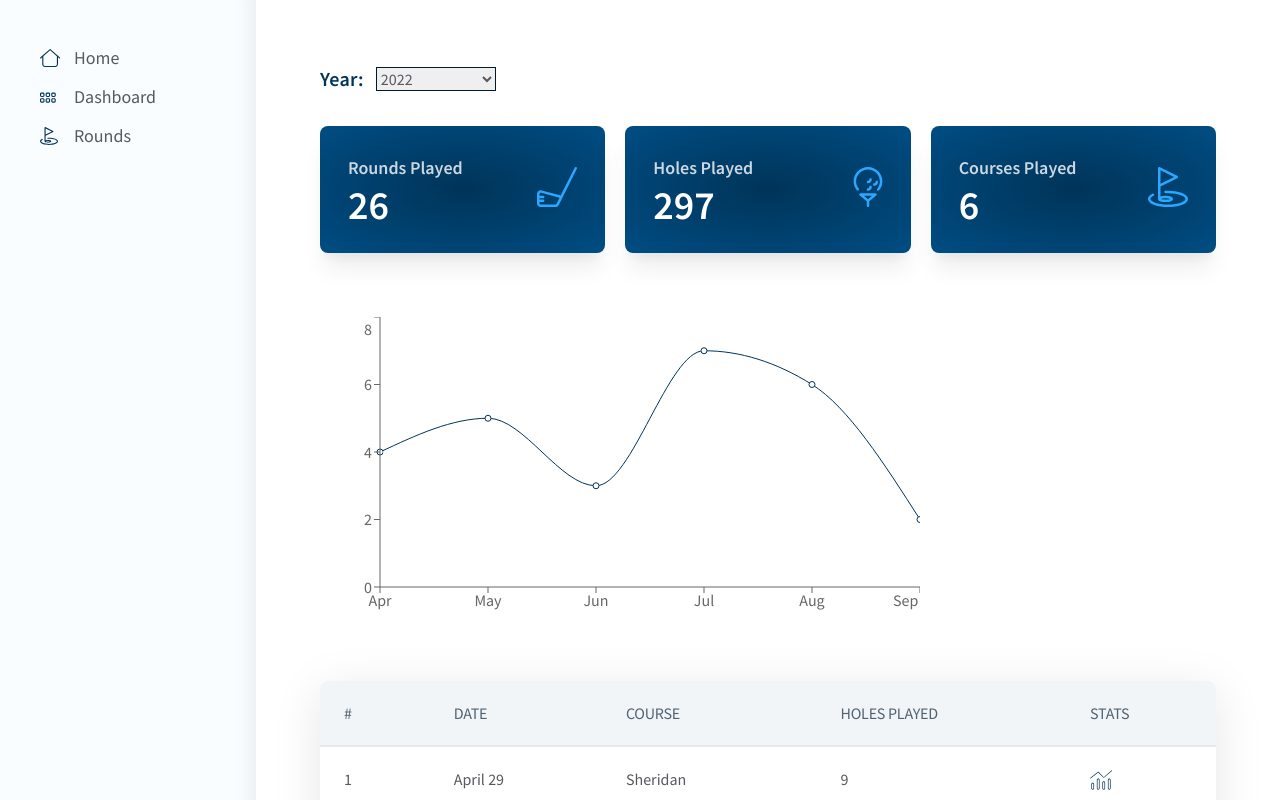
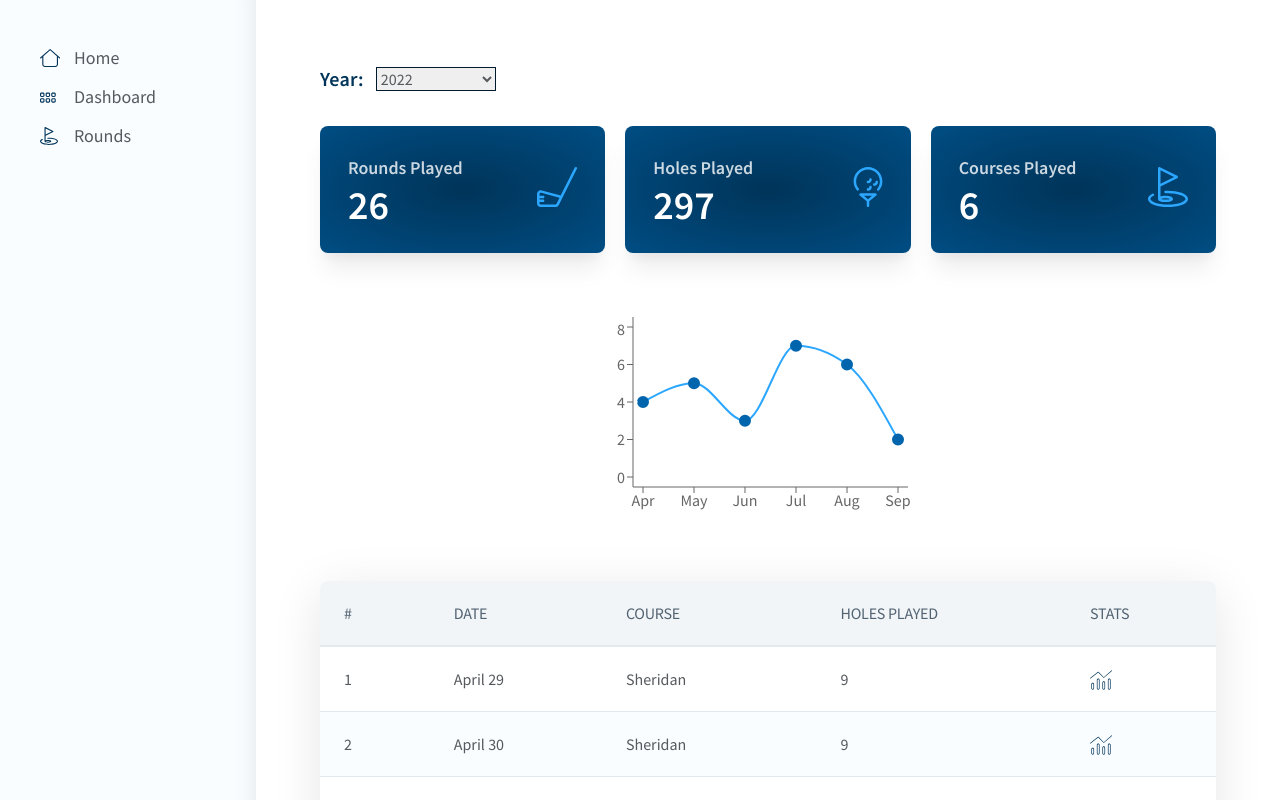
Before and after one commit to dkersten/golf-scorecard-v1, a React (Create React App) app: page /rounds in a window 1280 px wide. Shown: the top 800 px of the page. Built offline with nearby package versions, Linux system fonts and the light colour scheme.

Commit message:
styled line graph component

```diff
--- a/src/Components/LineGraph.js
+++ b/src/Components/LineGraph.js
@@ -1,17 +1,26 @@
+// libraries
 import { LineChart, Line, CartesianGrid, XAxis, YAxis, Tooltip } from 'recharts'
+
+// styling
+import '../styling/components/LineGraph.scss'
 
 const LineGraph = () => {
     const graphData = [{name: 'Apr', rounds: 4}, {name: 'May', rounds: 5}, {name: 'Jun', rounds: 3}, {name: 'Jul', rounds: 7}, {name: 'Aug', rounds: 6}, {name: 'Sep', rounds: 2}]
 
     return(
-        <div className='graph-container'>
-            <LineChart width={600} height={300} data={graphData} margin={{ top: 0, right: 0, bottom: 0, left: 0 }}>
-                <Line type="monotone" dataKey="rounds" stroke="#003459" />
-                <CartesianGrid stroke="#fff" strokeDasharray="5 500" />
-                <XAxis dataKey="name" />
-                <YAxis dataKey="rounds" />
-                <Tooltip />
-            </LineChart>
+        <div className='line-graph-container'>
+                <LineChart
+                    height={200}
+                    width={350}
+                    data={graphData}
+                    margin={{ top: 0, right: 10, bottom: 0, left: 5 }}
+                >
+                    <Line strokeWidth={2} type="monotone" dataKey="rounds" stroke="#2ca7ff" dot={{stroke: '#0065ad', strokeWidth: 6}} />
+                    <CartesianGrid stroke="#fff" strokeDasharray="5 500" />
+                    <XAxis dataKey="name" padding={{ left: 10, right: 10 }} />
+                    <YAxis dataKey="rounds" padding={{ bottom: 10, top: 10 }} />
+                    <Tooltip />
+                </LineChart>
         </div>
     )
 }
--- /dev/null
+++ b/src/styling/components/LineGraph.scss
@@ -0,0 +1,11 @@
+@import '../config.scss';
+
+.line-graph-container {
+    .recharts-wrapper {
+        margin: auto;
+    }
+
+    .recharts-surface {
+        margin-left: -25px;
+    }
+}
```
